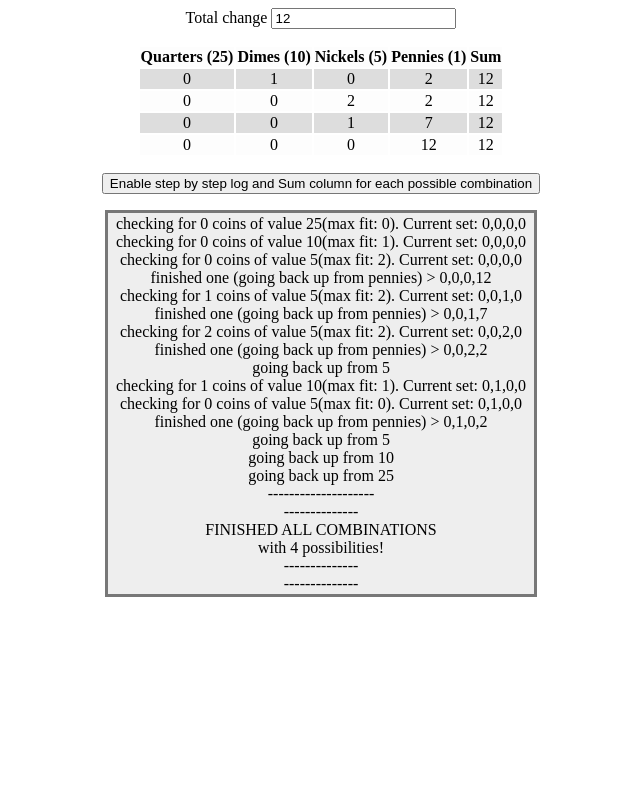
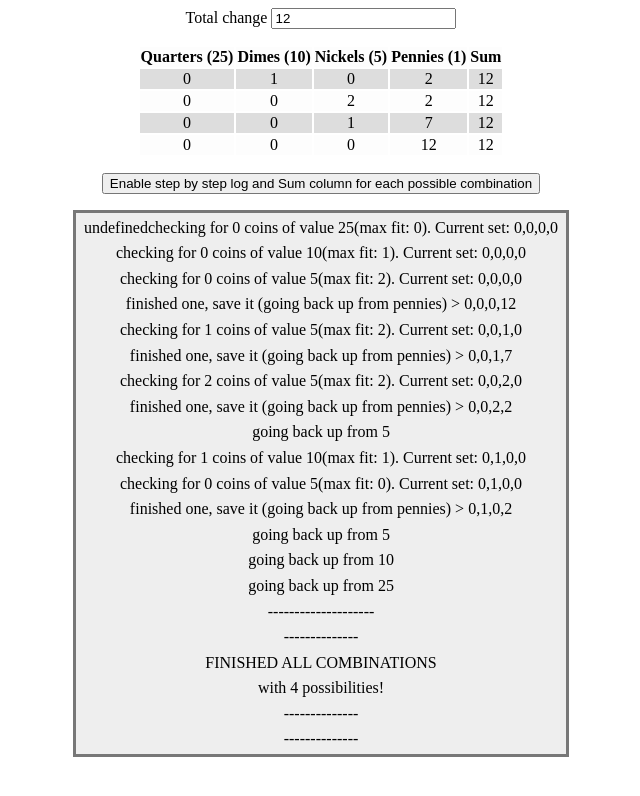
Before and after one commit to DDanDev/coin-change-calculator, a plain HTML site: page index.html in a window 1280 px wide. Both pictures are taken after a click on the button 640 px from the left and 183 px from the top of the page. Shown: the whole page, without its empty margins (319-959 px from the left). Drawn offline with Linux system fonts and the light colour scheme.

Commit message:
clean up + explanation in js

```diff
--- a/index.html
+++ b/index.html
@@ -11,9 +11,11 @@
 	</head>
 	<body>
 		<div><label for="makeChangeInput">Total change </label><input type="text" name="makeChangeInput" value="12" id="makeChangeInput" /></div>
-		<table id="makeChangeResults"></table>
+		<div id="tableContainer">
+			<table id="makeChangeResults"></table>
+		</div>
 		<button id="enableLog">Enable step by step log and Sum column for each possible combination</button>
-        <div id="stepsLog"></div>
+		<div id="stepsLog"></div>
 		<script src="infiniteCoins.js"></script>
 	</body>
 </html>
--- a/infiniteCoins.js
+++ b/infiniteCoins.js
@@ -1,77 +1,34 @@
-//debugs enable:
+//debugs (log step by step and sum on table) enable:
+//to remove this from code, delete this block (before next comment) and all lines starting with debugMessages ?
 let debugMessages = false;
 document.getElementById("enableLog").addEventListener("click", (e) => {
 	debugMessages ? (debugMessages = false) : (debugMessages = true);
 	displayResult(makeChange(changeInput.value));
 });
 const logBox = document.getElementById("stepsLog");
-
-//Get input and display result
-const changeInput = document.getElementById("makeChangeInput");
-const resultDisplay = document.getElementById("makeChangeResults");
-changeInput.addEventListener("change", () => {
-	resultDisplay.innerHTML = "Thinking";
-	setTimeout(() => {
-		if (changeInput.value > 500) {
-			displayResult("Too much");
-			return;
-		}
-		displayResult(makeChange(changeInput.value));
-	}, 1);
-});
-
-function displayResult(resultArray) {
-	let resultHTML = "";
-
-	if (typeof resultArray !== "object") {
-		resultDisplay.innerHTML = resultArray;
-		return;
-	}
-
-	for (result of resultArray) {
-		//test: display sum of each combination too
-
-		debugMessages ? result.push(result[0] * 25 + result[1] * 10 + result[2] * 5 + result[3] * 1) : null;
-
-		resultHTML = `</tr>` + resultHTML;
-		let newRow = "";
-		for (coin of result) {
-			newRow += `<td>` + coin + `</td>`;
-		}
-
-		resultHTML = `<tr>` + newRow + resultHTML;
-	}
-	resultHTML =
-		`<tr>
-            <th>Quarters (25)</th>
-            <th>Dimes (10)</th>
-            <th>Nickels (5)</th>
-            <th>Pennies (1)</th>` +
-		(debugMessages ? `<th>Sum</th>` : "") +
-		`</tr>` +
-		resultHTML;
-	resultDisplay.innerHTML = resultHTML;
-}
-
-displayResult(makeChange(changeInput.value));
+let logContents;
 
 //Calculate
+//Starts at quarters, then for each amount of quarters including zero that fits into total change, checks how many dimes fit in the remaining value.
+//Then for each dime amount possible, check how many nickels can fit in remaining.
+//Then for each nickel amount possible, complete the remaining with pennies.
+//When set is finished with the remaining pennies, it is added to the Nickels list.
+//After checking pennies for each possible amount of nickels, the array of possible sets is returned to the dime instance where the items are spread and added to the list of possible sets in that instance.
+//Finished dimes are added to quarter arrays in the same way.
+//When this whole cycle finishes for all possible quarter amounts, the aggregated list of sets is returned by remainingCoin, spread and then returned by makeChange.
+//makeChange really only sets the starting point for the recursive remainingToCoin which does the whole thing.
 
 function makeChange(totalChange) {
-	let possibleCombinations = [];
-
-	possibleCombinations.push(...remainingToCoin(25, totalChange, [0, 0, 0, 0]));
-	debugMessages ? (logBox.innerText += `--------------------\n--------------\nFINISHED ALL COMBINATIONS\nwith ` + possibleCombinations.length + ` possibilities!\n--------------\n--------------\n`) : null;
-
-	return possibleCombinations;
+	return [...remainingToCoin(25, totalChange, [0, 0, 0, 0])];
 }
 
 function remainingToCoin(coinValue, remaining, currentSet) {
-	let possibleCoinStarts = [];
+	let possibleSets = [];
 	let maxCoins = Math.floor(remaining / coinValue);
+	let iterationSet = [...currentSet];
+
 	let nextCoinValue;
 	let coinPositionInSet;
-
 	switch (coinValue) {
 		case 1:
 			coinPositionInSet = 3;
@@ -92,21 +49,69 @@ function remainingToCoin(coinValue, remaining, currentSet) {
 	}
 
 	if (nextCoinValue === 0) {
-		let iterationSet = [...currentSet];
 		iterationSet[3] = remaining;
-
-		debugMessages ? (logBox.innerText += "finished one (going back up from pennies) > " + iterationSet + "\n") : null;
+		debugMessages ? (logContents += "finished one, save it (going back up from pennies) > " + iterationSet + "\n") : null;
 		return [iterationSet];
 	} else {
 		for (let currentCoins = 0; currentCoins <= maxCoins; currentCoins++) {
+			iterationSet[coinPositionInSet] = currentCoins;
 			let remainingChange = remaining - coinValue * currentCoins;
-			let iterationSet = [...currentSet];
-			iterationSet[coinPositionInSet] = currentCoins;
 
-			debugMessages ? (logBox.innerText += "checking for " + currentCoins + " coins of value " + coinValue + "(max fit: " + maxCoins + "). Current set: " + iterationSet + "\n") : null;
-			possibleCoinStarts.push(...remainingToCoin(nextCoinValue, remainingChange, iterationSet));
+			debugMessages ? (logContents += "checking for " + currentCoins + " coins of value " + coinValue + "(max fit: " + maxCoins + "). Current set: " + iterationSet + "\n") : null;
+			possibleSets.push(...remainingToCoin(nextCoinValue, remainingChange, iterationSet));
 		}
-		debugMessages ? (logBox.innerText += "going back up from " + coinValue + "\n") : null;
-		return possibleCoinStarts;
+		debugMessages ? (logContents += "going back up from " + coinValue + "\n") : null;
+		return possibleSets;
 	}
 }
+
+/////////////////////////////////////////////////
+//Get input and display result on HTML webpage.//
+/////////////////////////////////////////////////
+const changeInput = document.getElementById("makeChangeInput");
+const resultDisplay = document.getElementById("makeChangeResults");
+changeInput.addEventListener("change", () => {
+	resultDisplay.innerHTML = "Thinking";
+	debugMessages ? (logContents = ``) : null;
+	setTimeout(() => {
+		if (changeInput.value > 500) {
+			displayResult("Too much");
+			return;
+		}
+		displayResult(makeChange(changeInput.value));
+	}, 1);
+});
+
+function displayResult(resultArray) {
+	let resultHTML = "";
+	debugMessages ? (logContents += `--------------------\n--------------\nFINISHED ALL COMBINATIONS\nwith ` + resultArray.length + ` possibilities!\n--------------\n--------------\n`) : (logBox.innerText = ``);
+
+	if (typeof resultArray !== "object") {
+		resultDisplay.innerHTML = resultArray;
+		logContents = "";
+	} else {
+		for (result of resultArray) {
+			debugMessages ? result.push(result[0] * 25 + result[1] * 10 + result[2] * 5 + result[3] * 1) : null;
+
+			resultHTML = `</tr>` + resultHTML;
+			let newRow = "";
+			for (coin of result) {
+				newRow += `<td>` + coin + `</td>`;
+			}
+			resultHTML = `<tr>` + newRow + resultHTML;
+		}
+		resultHTML =
+			`<tr>
+    <th>Quarters (25)</th>
+    <th>Dimes (10)</th>
+    <th>Nickels (5)</th>
+    <th>Pennies (1)</th>` +
+			(debugMessages ? `<th>Sum</th>` : "") +
+			`</tr>` +
+			resultHTML;
+		resultDisplay.innerHTML = resultHTML;
+	}
+	debugMessages ? (logBox.innerText = logContents) : null;
+}
+
+displayResult(makeChange(changeInput.value));
--- a/style.css
+++ b/style.css
@@ -17,10 +17,16 @@ tr:nth-child(even) {
 	background-color: #dddddd;
 }
 
+#tableContainer {
+	max-height: 80vh;
+	overflow-y: auto;
+}
+
 #stepsLog {
 	border: #777777 solid;
 	padding: 0.1rem 0.5rem;
 	max-height: 80vh;
+	overflow-y: auto;
 	background-color: #eee;
-    overflow-y: auto;
+	line-height: 1.6rem;
 }
```
Also changed, not shown: 1 other file. Lines whose indentation alone changed are shown as unchanged.
